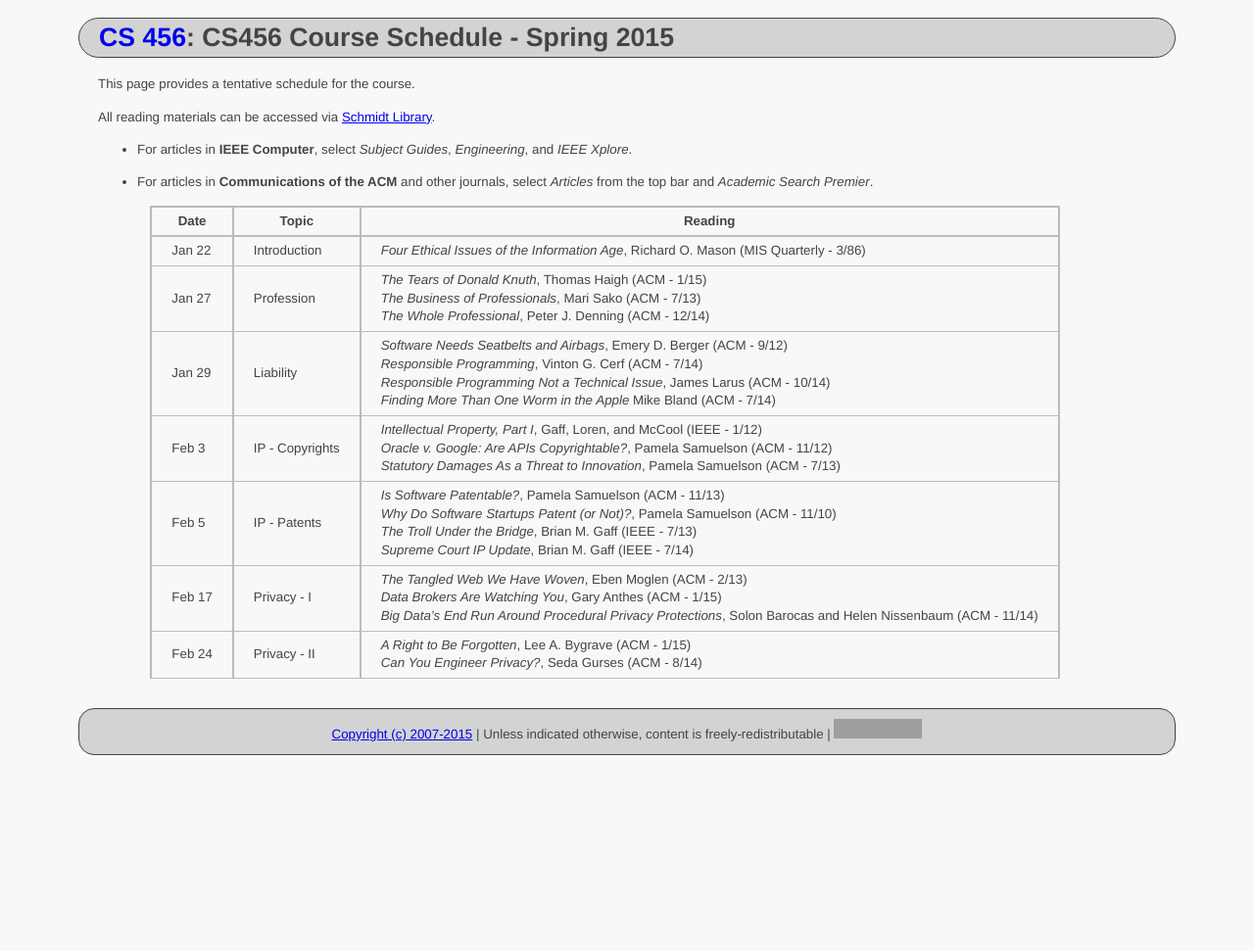
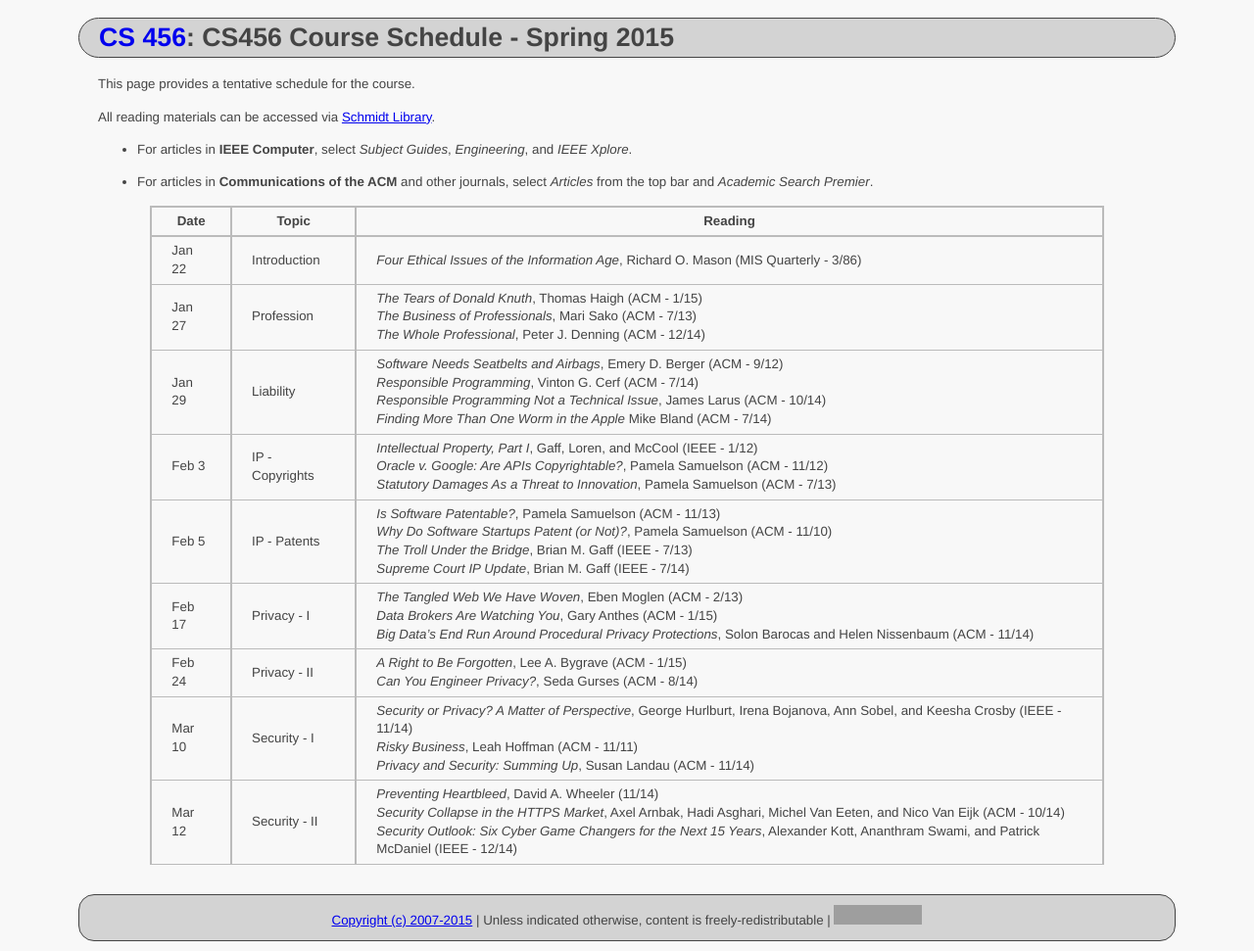
Before and after one commit to ycpcs/cs456-spring2015, a Jekyll site: the page built from schedule/index.md, in a window 1280 px wide. Shown: the whole page at 98% size. Built offline with Jekyll 4.4.1, drawn with Linux system fonts in a browser that asks for light colours; Markdown is read by kramdown in place of the engine named in the settings; before the commit the page ends 900 px from its top, so only the background shows below that; grey boxes are pictures that could not be loaded.

Commit message:
add security articles
add security articles

```diff
--- a/schedule/index.md
+++ b/schedule/index.md
@@ -21,3 +21,5 @@ All reading materials can be accessed via [Schmidt Library](http://library.ycp.e
 > Feb 5   | IP - Patents    | *Is Software Patentable?*, Pamela Samuelson (ACM - 11/13) <br /> *Why Do Software Startups Patent (or Not)?*, Pamela Samuelson (ACM - 11/10) <br/> *The Troll Under the Bridge*, Brian M. Gaff (IEEE - 7/13) <br /> *Supreme Court IP Update*, Brian M. Gaff (IEEE - 7/14) |
 > Feb 17  | Privacy - I     | *The Tangled Web We Have Woven*, Eben Moglen (ACM - 2/13) <br /> *Data Brokers Are Watching You*, Gary Anthes (ACM - 1/15) <br/> *Big Data's End Run Around Procedural Privacy Protections*, Solon Barocas and Helen Nissenbaum (ACM - 11/14) |
 > Feb 24  | Privacy - II    | *A Right to Be Forgotten*, Lee A. Bygrave (ACM - 1/15) <br /> *Can You Engineer Privacy?*, Seda Gurses (ACM - 8/14) |
+> Mar 10  | Security - I    | *Security or Privacy? A Matter of Perspective*, George Hurlburt, Irena Bojanova, Ann Sobel, and Keesha Crosby (IEEE - 11/14) <br /> *Risky Business*, Leah Hoffman (ACM - 11/11) <br /> *Privacy and Security: Summing Up*, Susan Landau (ACM - 11/14)
+> Mar 12  | Security - II   | *Preventing Heartbleed*, David A. Wheeler (11/14) <br /> *Security Collapse in the HTTPS Market*, Axel Arnbak, Hadi Asghari, Michel Van Eeten, and Nico Van Eijk (ACM - 10/14) <br /> *Security Outlook: Six Cyber Game Changers for the Next 15 Years*, Alexander Kott, Ananthram Swami, and Patrick McDaniel (IEEE - 12/14)|
```
